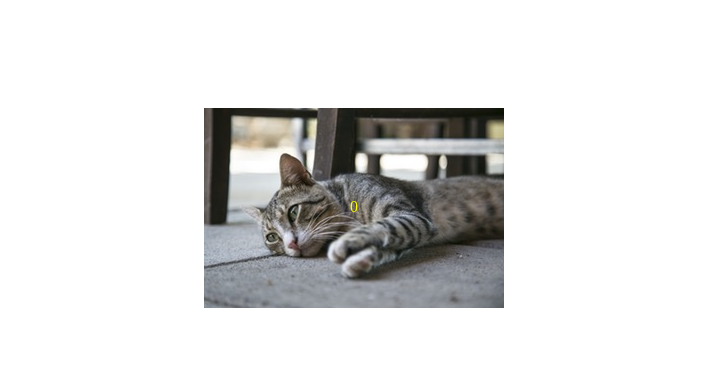
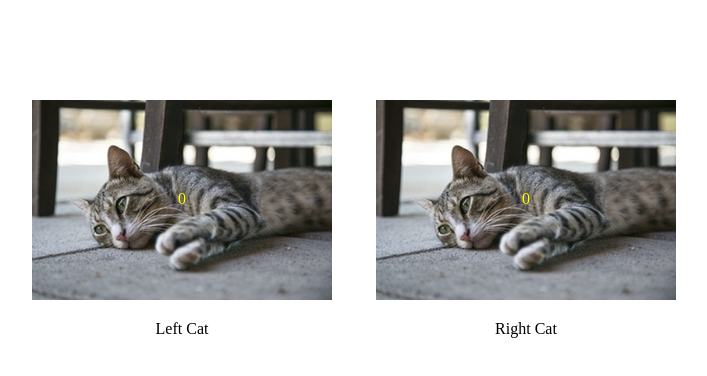
Before and after one commit to zhjgithub/cat-clicker, a plain HTML site: page index.html in a window 1280 px wide. Shown: the whole page, without its empty margins (286-993 px from the left). Drawn offline with Linux system fonts and the light colour scheme.

Commit message:
feature: Change to two cat to click

```diff
--- a/css/style.css
+++ b/css/style.css
@@ -2,14 +2,22 @@ body {
     text-align: center;
 }
 
-.containerBox {
+.cat-clicker {
+    margin-top: 100px;
+}
+
+.container {
+    display: inline-block;
+    margin: 0 20px;
+}
+
+.cat-box {
     position: relative;
     display: inline-block;
     -moz-user-select: none;
     -webkit-user-select: none;
     -ms-user-select: none;
     user-select: none;
-    margin-top: 100px;
 }
 
 .text-box {
--- a/index.html
+++ b/index.html
@@ -9,10 +9,23 @@
 </head>
 
 <body>
-    <div id="cat-clicker" class="containerBox">
-        <div id="click-number" class="text-box"></div>
-        <!-- cat by milivanily CC0 via Pexels -->
-        <img id="cat" class="cat" src="images/cat.jpg" alt="cute cat">
+    <div class="cat-clicker">
+        <div class="container">
+            <div id="left" class="cat-box">
+                <div id="click-number" class="text-box"></div>
+                <!-- cat by milivanily CC0 via Pexels -->
+                <img id="cat" class="cat" src="images/cat.jpg" alt="cute cat">
+            </div>
+            <p> Left Cat </p>
+        </div>
+        <div class="container">
+            <div id="right" class="cat-box">
+                <div id="click-number" class="text-box"></div>
+                <!-- cat by milivanily CC0 via Pexels -->
+                <img id="cat" class="cat" src="images/cat.jpg" alt="cute cat">
+            </div>
+            <p> Right Cat </p>
+        </div>
     </div>
     <script src="js/script.js"></script>
 </body>
--- a/js/script.js
+++ b/js/script.js
@@ -1,8 +1,18 @@
-var catClickCount = 0;
-var clickNum = document.getElementById('click-number');
-clickNum.innerText = '0';
+var catClickCount = {};
 
-document.getElementById('cat-clicker').addEventListener('click', function () {
-    catClickCount++;
-    clickNum.innerText = catClickCount;
-}, true);
+(function initCatClicker() {
+    var catBoxed = document.getElementsByClassName('cat-box');
+
+    for (var i = 0; i < catBoxed.length; i++) {
+        var element = catBoxed[i];
+        catClickCount[element.getAttribute('id')] = 0;
+        element.getElementsByClassName('text-box')[0].innerText = '0';
+
+        element.addEventListener('click', function (e) {
+            var id = this.getAttribute('id');
+            var count = catClickCount[id] + 1;
+            catClickCount[id] = count;
+            this.getElementsByClassName('text-box')[0].innerText = count.toString();
+        }, false);
+    }
+})();
```
